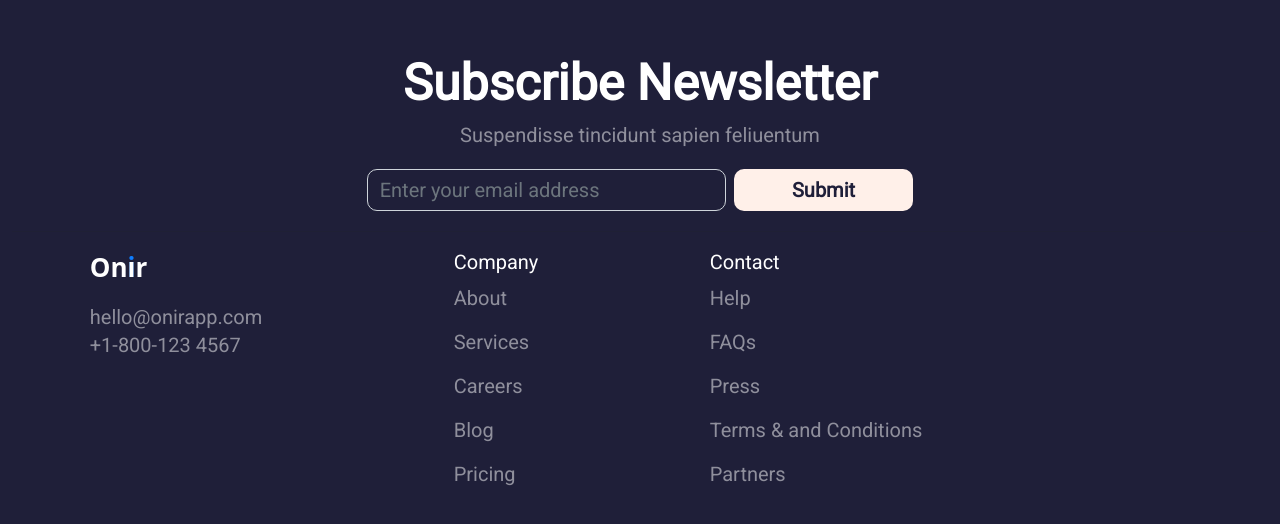
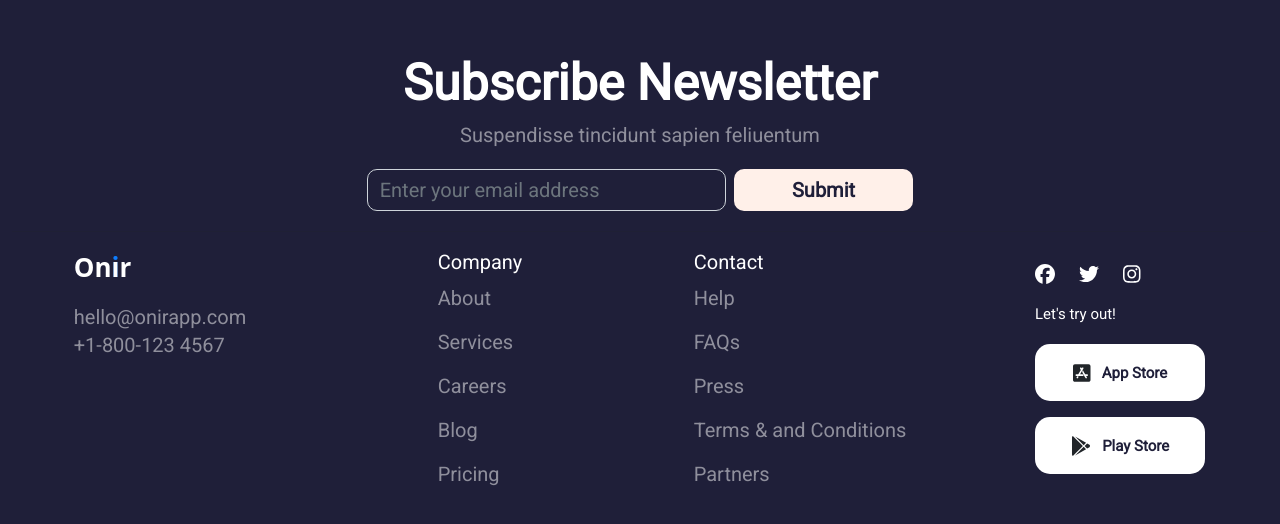
Before and after one commit to georgieff1288/blog, a Vue app in the folder front-end/: page / in a window 1280 px wide. Shown: the part 508-1032 px from the top of the page. Built offline with nearby package versions, Linux system fonts and the light colour scheme.

Commit message:
Font awesome packages installed

```diff
--- a/front-end/package.json
+++ b/front-end/package.json
@@ -8,6 +8,10 @@
     "lint": "vue-cli-service lint"
   },
   "dependencies": {
+    "@fortawesome/fontawesome-svg-core": "^6.1.1",
+    "@fortawesome/free-brands-svg-icons": "^6.1.1",
+    "@fortawesome/free-solid-svg-icons": "^6.1.1",
+    "@fortawesome/vue-fontawesome": "^3.0.0-5",
     "bootstrap": "^5.1.3",
     "bootstrap-vue": "^2.21.2",
     "core-js": "^3.6.5",
--- a/front-end/src/App.vue
+++ b/front-end/src/App.vue
@@ -46,4 +46,12 @@ body{
         font-size: 15px;
     }
 }
+.small-bold-text{
+    font-family: 'Roboto';
+    font-style: normal;
+    font-weight: 700;
+    font-size: 15px;
+    line-height: 28px;
+    color: $first-dark-color;
+}
 </style>
--- a/front-end/src/components/Footer.vue
+++ b/front-end/src/components/Footer.vue
@@ -13,7 +13,7 @@
             <div class="col-12 col-md-3 d-flex justify-content-center">
                 <ul>
                     <li>
-                        <p class="logo">On<span class="i asd">i</span>r</p>
+                        <p class="logo text-center text-md-start">On<span class="i asd">i</span>r</p>
                     </li>
                     <li class="medium-text">hello@onirapp.com</li>
                     <li class="medium-text">+1-800-123 4567</li>
@@ -40,6 +40,26 @@
                 </ul>
             </div>
             <div class="col-12 col-md-3 d-flex justify-content-center">
+                <ul>
+                    <li class="my-3 d-flex justify-content-center justify-content-md-start">
+                        <fa class="brand-icon fa-lg" :icon="['fab', 'facebook']"/>
+                        <fa class="brand-icon fa-lg mx-4" :icon="['fab', 'twitter']" />
+                        <fa class="brand-icon fa-lg" :icon="['fab', 'instagram']" />
+                    </li>
+                    <li class="medium-text text-center text-md-start" style="font-size: 15px; color:white;">Let's try out!</li>
+                    <li class="my-3">
+                        <div class="icon-div d-flex justify-content-center align-items-center">
+                            <fa class="icon fa-lg" :icon="['fab', 'app-store-ios']" />
+                            <span class="small-bold-text">&ensp; App Store</span>
+                        </div>
+                    </li>
+                    <li class="my-3">
+                        <div class="icon-div d-flex justify-content-center align-items-center">
+                            <fa class="fa-lg" :icon="['fab', 'google-play']" />
+                            <span class="small-bold-text">&ensp; Play Store</span>
+                        </div>
+                    </li>
+                </ul>
             </div>
         </div>
     </div>
@@ -97,6 +117,8 @@ button{
 }
 ul{
     list-style-type: none;
+    margin: 0px;
+    padding: 0px;
 }
 .higher-line li{
     line-height: 44px;
@@ -105,4 +127,13 @@ ul{
     color: white;
     font-weight: 700px;
 }
+.brand-icon{
+    color: white;
+}
+.icon-div{
+    background: white;
+    height: 57px;
+    width: 170px;
+    border-radius: 15px;
+}
 </style>
--- a/front-end/src/main.js
+++ b/front-end/src/main.js
@@ -3,5 +3,16 @@ import App from './App.vue'
 import router from './router'
 import 'bootstrap/dist/css/bootstrap.css'
 import 'bootstrap-vue/dist/bootstrap-vue.css'
+import { FontAwesomeIcon } from '@fortawesome/vue-fontawesome'
+// import { fas } from '@fortawesome/free-solid-svg-icons'
+import { faFacebook, faTwitter, faInstagram, faAppStoreIos, faGooglePlay } from '@fortawesome/free-brands-svg-icons'
+import { library } from '@fortawesome/fontawesome-svg-core'
 
-createApp(App).use(router).mount('#app')
+
+library.add(faFacebook, faTwitter,faInstagram, faAppStoreIos, faGooglePlay)
+
+
+createApp(App)
+.component('fa', FontAwesomeIcon)
+.use(router)
+.mount('#app')
```
Also changed, not shown: front-end/src/views/Home.vue (line endings or trailing spaces), 1 other file (tests, documents, lock files or other folders).
